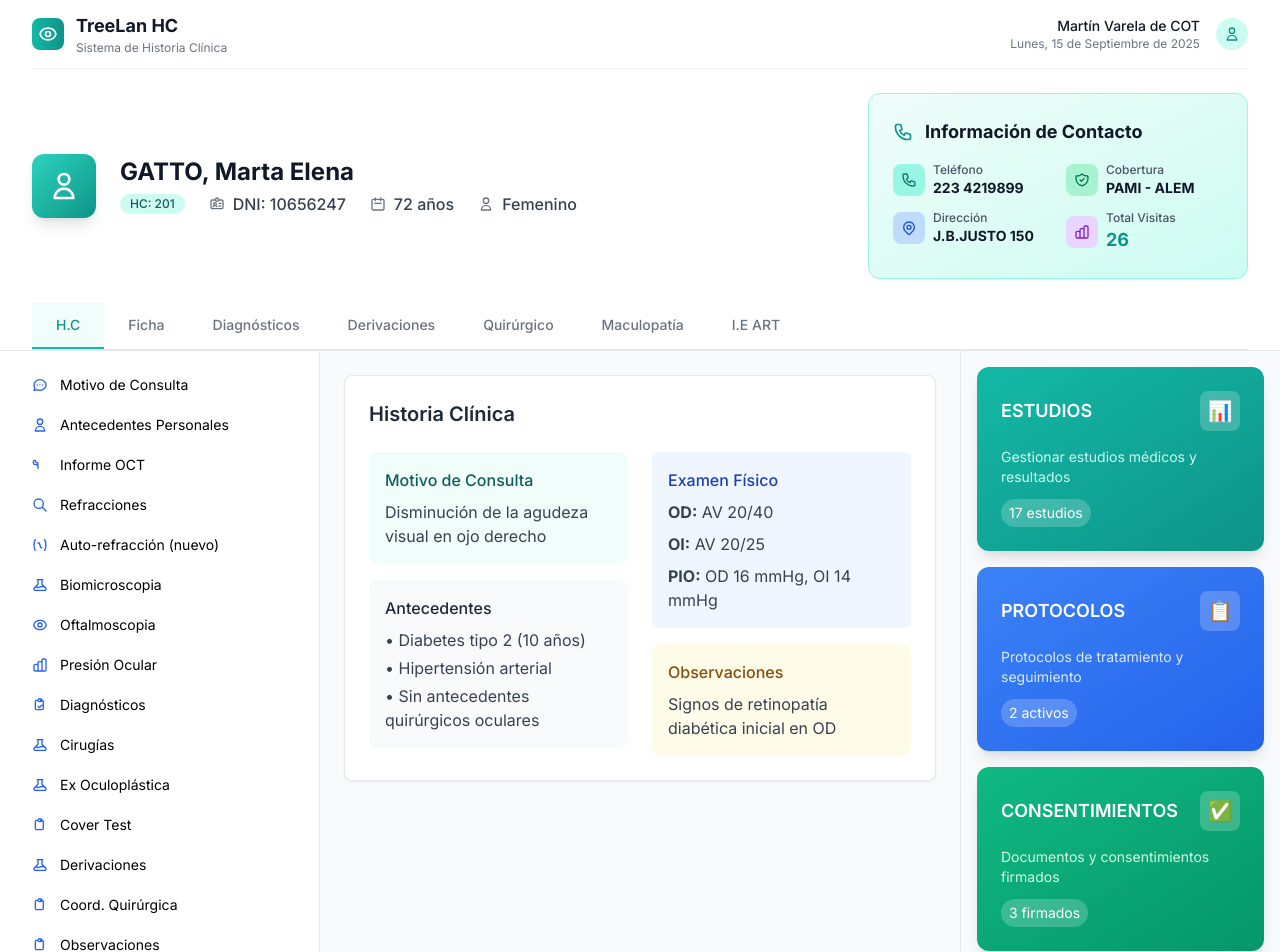
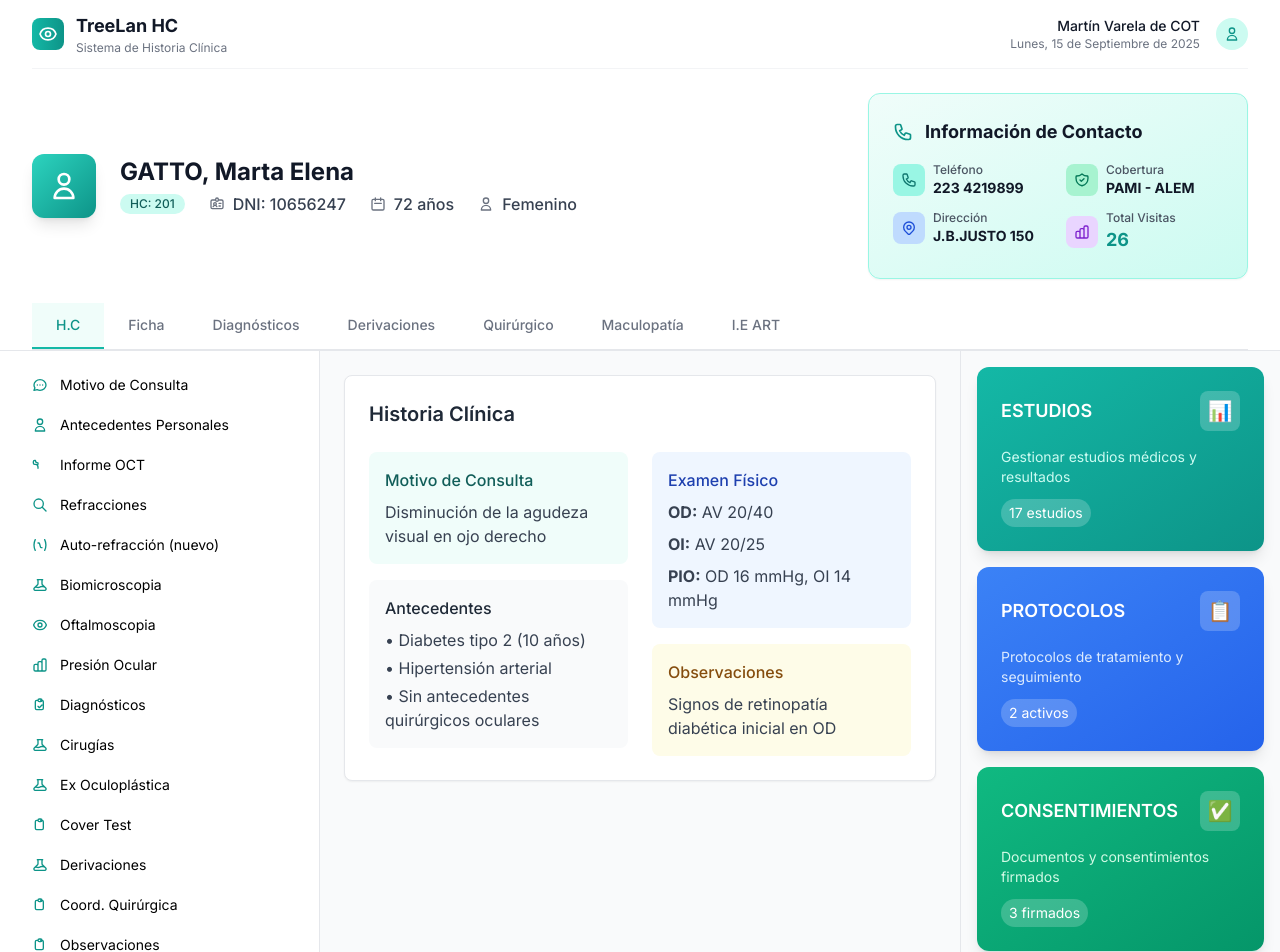
Before and after one commit to Fran-Larrosa-7id/protoHC, an Angular app: page / in a window 1280 px wide. Shown: the top 952 px of the page. Built offline with nearby package versions, Linux system fonts and the light colour scheme.

Commit message:
feat: Update medical options list styling for improved user experience

```diff
--- a/src/app/app.html
+++ b/src/app/app.html
@@ -161,99 +161,99 @@
       <div class="p-4">
         <!-- Medical Options List -->
         <div class="space-y-1 text-sm">
-          <div class="flex items-center py-2 px-3 hover:bg-blue-50 rounded cursor-pointer border-l-4 border-transparent hover:border-blue-500">
-            <svg class="w-4 h-4 mr-3 text-blue-600" fill="none" stroke="currentColor" viewBox="0 0 24 24">
+          <div class="flex items-center py-2 px-3 hover:bg-primary-50 rounded cursor-pointer border-l-4 border-transparent hover:border-primary-500">
+            <svg class="w-4 h-4 mr-3 text-primary-600" fill="none" stroke="currentColor" viewBox="0 0 24 24">
               <path stroke-linecap="round" stroke-linejoin="round" stroke-width="2" d="M8 12h.01M12 12h.01M16 12h.01M21 12c0 4.418-4.03 8-9 8a9.863 9.863 0 01-4.255-.949L3 20l1.395-3.72C3.512 15.042 3 13.574 3 12c0-4.418 4.03-8 9-8s9 3.582 9 8z"></path>
             </svg>
             <span>Motivo de Consulta</span>
           </div>
-          <div class="flex items-center py-2 px-3 hover:bg-blue-50 rounded cursor-pointer border-l-4 border-transparent hover:border-blue-500">
-            <svg class="w-4 h-4 mr-3 text-blue-600" fill="none" stroke="currentColor" viewBox="0 0 24 24">
+          <div class="flex items-center py-2 px-3 hover:bg-primary-50 rounded cursor-pointer border-l-4 border-transparent hover:border-primary-500">
+            <svg class="w-4 h-4 mr-3 text-primary-600" fill="none" stroke="currentColor" viewBox="0 0 24 24">
               <path stroke-linecap="round" stroke-linejoin="round" stroke-width="2" d="M16 7a4 4 0 11-8 0 4 4 0 018 0zM12 14a7 7 0 00-7 7h14a7 7 0 00-7-7z"></path>
             </svg>
             <span>Antecedentes Personales</span>
           </div>
-          <div class="flex items-center py-2 px-3 hover:bg-blue-50 rounded cursor-pointer border-l-4 border-transparent hover:border-blue-500">
-            <svg class="w-4 h-4 mr-3 text-blue-600" fill="none" stroke="currentColor" viewBox="0 0 24 24">
+          <div class="flex items-center py-2 px-3 hover:bg-primary-50 rounded cursor-pointer border-l-4 border-transparent hover:border-primary-500">
+            <svg class="w-4 h-4 mr-3 text-primary-600" fill="none" stroke="currentColor" viewBox="0 0 24 24">
               <path stroke-linecap="round" stroke-linejoin="round" stroke-width="2" d="M9 17v-2a4 4 0 00-4-4H4a2 2 0 01-2-2V7a2 2 0 012-2h1a4 4 0 004 4v2"></path>
             </svg>
             <span>Informe OCT</span>
           </div>
-          <div class="flex items-center py-2 px-3 hover:bg-blue-50 rounded cursor-pointer border-l-4 border-transparent hover:border-blue-500">
-            <svg class="w-4 h-4 mr-3 text-blue-600" fill="none" stroke="currentColor" viewBox="0 0 24 24">
+          <div class="flex items-center py-2 px-3 hover:bg-primary-50 rounded cursor-pointer border-l-4 border-transparent hover:border-primary-500">
+            <svg class="w-4 h-4 mr-3 text-primary-600" fill="none" stroke="currentColor" viewBox="0 0 24 24">
               <path stroke-linecap="round" stroke-linejoin="round" stroke-width="2" d="M21 21l-6-6m2-5a7 7 0 11-14 0 7 7 0 0114 0z"></path>
             </svg>
             <span>Refracciones</span>
           </div>
-          <div class="flex items-center py-2 px-3 hover:bg-blue-50 rounded cursor-pointer border-l-4 border-transparent hover:border-blue-500">
-            <svg class="w-4 h-4 mr-3 text-blue-600" fill="none" stroke="currentColor" viewBox="0 0 24 24">
+          <div class="flex items-center py-2 px-3 hover:bg-primary-50 rounded cursor-pointer border-l-4 border-transparent hover:border-primary-500">
+            <svg class="w-4 h-4 mr-3 text-primary-600" fill="none" stroke="currentColor" viewBox="0 0 24 24">
               <path stroke-linecap="round" stroke-linejoin="round" stroke-width="2" d="M4.871 4A17.926 17.926 0 003 12c0 2.874.673 5.59 1.871 8m14.13 0a17.926 17.926 0 001.87-8c0-2.874-.673-5.59-1.87-8M9 9h1.246a1 1 0 01.961.725l1.586 5.55a1 1 0 00.961.725H15"></path>
             </svg>
             <span>Auto-refracción (nuevo)</span>
           </div>
-          <div class="flex items-center py-2 px-3 hover:bg-blue-50 rounded cursor-pointer border-l-4 border-transparent hover:border-blue-500">
-            <svg class="w-4 h-4 mr-3 text-blue-600" fill="none" stroke="currentColor" viewBox="0 0 24 24">
+          <div class="flex items-center py-2 px-3 hover:bg-primary-50 rounded cursor-pointer border-l-4 border-transparent hover:border-primary-500">
+            <svg class="w-4 h-4 mr-3 text-primary-600" fill="none" stroke="currentColor" viewBox="0 0 24 24">
               <path stroke-linecap="round" stroke-linejoin="round" stroke-width="2" d="M19.428 15.428a2 2 0 00-1.022-.547l-2.387-.477a6 6 0 00-3.86.517l-.318.158a6 6 0 01-3.86.517L6.05 15.21a2 2 0 00-1.806.547M8 4h8l-1 1v5.172a2 2 0 00.586 1.414l5 5c1.26 1.26.367 3.414-1.415 3.414H4.828c-1.782 0-2.674-2.154-1.414-3.414l5-5A2 2 0 009 10.172V5L8 4z"></path>
             </svg>
             <span>Biomicroscopia</span>
           </div>
-          <div class="flex items-center py-2 px-3 hover:bg-blue-50 rounded cursor-pointer border-l-4 border-transparent hover:border-blue-500">
-            <svg class="w-4 h-4 mr-3 text-blue-600" fill="none" stroke="currentColor" viewBox="0 0 24 24">
+          <div class="flex items-center py-2 px-3 hover:bg-primary-50 rounded cursor-pointer border-l-4 border-transparent hover:border-primary-500">
+            <svg class="w-4 h-4 mr-3 text-primary-600" fill="none" stroke="currentColor" viewBox="0 0 24 24">
               <path stroke-linecap="round" stroke-linejoin="round" stroke-width="2" d="M15 12a3 3 0 11-6 0 3 3 0 016 0z"></path>
               <path stroke-linecap="round" stroke-linejoin="round" stroke-width="2" d="M2.458 12C3.732 7.943 7.523 5 12 5c4.478 0 8.268 2.943 9.542 7-1.274 4.057-5.064 7-9.542 7-4.477 0-8.268-2.943-9.542-7z"></path>
             </svg>
             <span>Oftalmoscopia</span>
           </div>
-          <div class="flex items-center py-2 px-3 hover:bg-blue-50 rounded cursor-pointer border-l-4 border-transparent hover:border-blue-500">
-            <svg class="w-4 h-4 mr-3 text-blue-600" fill="none" stroke="currentColor" viewBox="0 0 24 24">
+          <div class="flex items-center py-2 px-3 hover:bg-primary-50 rounded cursor-pointer border-l-4 border-transparent hover:border-primary-500">
+            <svg class="w-4 h-4 mr-3 text-primary-600" fill="none" stroke="currentColor" viewBox="0 0 24 24">
               <path stroke-linecap="round" stroke-linejoin="round" stroke-width="2" d="M9 19v-6a2 2 0 00-2-2H5a2 2 0 00-2 2v6a2 2 0 002 2h2a2 2 0 002-2zm0 0V9a2 2 0 012-2h2a2 2 0 012 2v10m-6 0a2 2 0 002 2h2a2 2 0 002-2m0 0V5a2 2 0 012-2h2a2 2 0 012 2v14a2 2 0 01-2 2h-2a2 2 0 01-2-2z"></path>
             </svg>
             <span>Presión Ocular</span>
           </div>
-          <div class="flex items-center py-2 px-3 hover:bg-blue-50 rounded cursor-pointer border-l-4 border-transparent hover:border-blue-500">
-            <svg class="w-4 h-4 mr-3 text-blue-600" fill="none" stroke="currentColor" viewBox="0 0 24 24">
+          <div class="flex items-center py-2 px-3 hover:bg-primary-50 rounded cursor-pointer border-l-4 border-transparent hover:border-primary-500">
+            <svg class="w-4 h-4 mr-3 text-primary-600" fill="none" stroke="currentColor" viewBox="0 0 24 24">
               <path stroke-linecap="round" stroke-linejoin="round" stroke-width="2" d="M9 5H7a2 2 0 00-2 2v10a2 2 0 002 2h8a2 2 0 002-2V7a2 2 0 00-2-2h-2M9 5a2 2 0 002 2h2a2 2 0 002-2M9 5a2 2 0 012-2h2a2 2 0 012 2m-6 9l2 2 4-4"></path>
             </svg>
             <span>Diagnósticos</span>
           </div>
-          <div class="flex items-center py-2 px-3 hover:bg-blue-50 rounded cursor-pointer border-l-4 border-transparent hover:border-blue-500">
-            <svg class="w-4 h-4 mr-3 text-blue-600" fill="none" stroke="currentColor" viewBox="0 0 24 24">
+          <div class="flex items-center py-2 px-3 hover:bg-primary-50 rounded cursor-pointer border-l-4 border-transparent hover:border-primary-500">
+            <svg class="w-4 h-4 mr-3 text-primary-600" fill="none" stroke="currentColor" viewBox="0 0 24 24">
               <path stroke-linecap="round" stroke-linejoin="round" stroke-width="2" d="M19.428 15.428a2 2 0 00-1.022-.547l-2.387-.477a6 6 0 00-3.86.517l-.318.158a6 6 0 01-3.86.517L6.05 15.21a2 2 0 00-1.806.547M8 4h8l-1 1v5.172a2 2 0 00.586 1.414l5 5c1.26 1.26.367 3.414-1.415 3.414H4.828c-1.782 0-2.674-2.154-1.414-3.414l5-5A2 2 0 009 10.172V5L8 4z"></path>
             </svg>
             <span>Cirugías</span>
           </div>
-          <div class="flex items-center py-2 px-3 hover:bg-blue-50 rounded cursor-pointer border-l-4 border-transparent hover:border-blue-500">
-            <svg class="w-4 h-4 mr-3 text-blue-600" fill="none" stroke="currentColor" viewBox="0 0 24 24">
+          <div class="flex items-center py-2 px-3 hover:bg-primary-50 rounded cursor-pointer border-l-4 border-transparent hover:border-primary-500">
+            <svg class="w-4 h-4 mr-3 text-primary-600" fill="none" stroke="currentColor" viewBox="0 0 24 24">
               <path stroke-linecap="round" stroke-linejoin="round" stroke-width="2" d="M19.428 15.428a2 2 0 00-1.022-.547l-2.387-.477a6 6 0 00-3.86.517l-.318.158a6 6 0 01-3.86.517L6.05 15.21a2 2 0 00-1.806.547M8 4h8l-1 1v5.172a2 2 0 00.586 1.414l5 5c1.26 1.26.367 3.414-1.415 3.414H4.828c-1.782 0-2.674-2.154-1.414-3.414l5-5A2 2 0 009 10.172V5L8 4z"></path>
             </svg>
             <span>Ex Oculoplástica</span>
           </div>
-          <div class="flex items-center py-2 px-3 hover:bg-blue-50 rounded cursor-pointer border-l-4 border-transparent hover:border-blue-500">
-            <svg class="w-4 h-4 mr-3 text-blue-600" fill="none" stroke="currentColor" viewBox="0 0 24 24">
+          <div class="flex items-center py-2 px-3 hover:bg-primary-50 rounded cursor-pointer border-l-4 border-transparent hover:border-primary-500">
+            <svg class="w-4 h-4 mr-3 text-primary-600" fill="none" stroke="currentColor" viewBox="0 0 24 24">
               <path stroke-linecap="round" stroke-linejoin="round" stroke-width="2" d="M9 5H7a2 2 0 00-2 2v10a2 2 0 002 2h8a2 2 0 002-2V7a2 2 0 00-2-2h-2M9 5a2 2 0 002 2h2a2 2 0 002-2M9 5a2 2 0 012-2h2a2 2 0 012 2"></path>
             </svg>
             <span>Cover Test</span>
           </div>
-          <div class="flex items-center py-2 px-3 hover:bg-blue-50 rounded cursor-pointer border-l-4 border-transparent hover:border-blue-500">
-            <svg class="w-4 h-4 mr-3 text-blue-600" fill="none" stroke="currentColor" viewBox="0 0 24 24">
+          <div class="flex items-center py-2 px-3 hover:bg-primary-50 rounded cursor-pointer border-l-4 border-transparent hover:border-primary-500">
+            <svg class="w-4 h-4 mr-3 text-primary-600" fill="none" stroke="currentColor" viewBox="0 0 24 24">
               <path stroke-linecap="round" stroke-linejoin="round" stroke-width="2" d="M19.428 15.428a2 2 0 00-1.022-.547l-2.387-.477a6 6 0 00-3.86.517l-.318.158a6 6 0 01-3.86.517L6.05 15.21a2 2 0 00-1.806.547M8 4h8l-1 1v5.172a2 2 0 00.586 1.414l5 5c1.26 1.26.367 3.414-1.415 3.414H4.828c-1.782 0-2.674-2.154-1.414-3.414l5-5A2 2 0 009 10.172V5L8 4z"></path>
             </svg>
             <span>Derivaciones</span>
           </div>
-          <div class="flex items-center py-2 px-3 hover:bg-blue-50 rounded cursor-pointer border-l-4 border-transparent hover:border-blue-500">
-            <svg class="w-4 h-4 mr-3 text-blue-600" fill="none" stroke="currentColor" viewBox="0 0 24 24">
+          <div class="flex items-center py-2 px-3 hover:bg-primary-50 rounded cursor-pointer border-l-4 border-transparent hover:border-primary-500">
+            <svg class="w-4 h-4 mr-3 text-primary-600" fill="none" stroke="currentColor" viewBox="0 0 24 24">
               <path stroke-linecap="round" stroke-linejoin="round" stroke-width="2" d="M9 5H7a2 2 0 00-2 2v10a2 2 0 002 2h8a2 2 0 002-2V7a2 2 0 00-2-2h-2M9 5a2 2 0 002 2h2a2 2 0 002-2M9 5a2 2 0 012-2h2a2 2 0 012 2"></path>
             </svg>
             <span>Coord. Quirúrgica</span>
           </div>
-          <div class="flex items-center py-2 px-3 hover:bg-blue-50 rounded cursor-pointer border-l-4 border-transparent hover:border-blue-500">
-            <svg class="w-4 h-4 mr-3 text-blue-600" fill="none" stroke="currentColor" viewBox="0 0 24 24">
+          <div class="flex items-center py-2 px-3 hover:bg-primary-50 rounded cursor-pointer border-l-4 border-transparent hover:border-primary-500">
+            <svg class="w-4 h-4 mr-3 text-primary-600" fill="none" stroke="currentColor" viewBox="0 0 24 24">
               <path stroke-linecap="round" stroke-linejoin="round" stroke-width="2" d="M9 5H7a2 2 0 00-2 2v10a2 2 0 002 2h8a2 2 0 002-2V7a2 2 0 00-2-2h-2M9 5a2 2 0 002 2h2a2 2 0 002-2M9 5a2 2 0 012-2h2a2 2 0 012 2"></path>
             </svg>
             <span>Observaciones</span>
           </div>
-          <div class="flex items-center py-2 px-3 hover:bg-blue-50 rounded cursor-pointer border-l-4 border-transparent hover:border-blue-500">
-            <svg class="w-4 h-4 mr-3 text-blue-600" fill="none" stroke="currentColor" viewBox="0 0 24 24">
+          <div class="flex items-center py-2 px-3 hover:bg-primary-50 rounded cursor-pointer border-l-4 border-transparent hover:border-primary-500">
+            <svg class="w-4 h-4 mr-3 text-primary-600" fill="none" stroke="currentColor" viewBox="0 0 24 24">
               <path stroke-linecap="round" stroke-linejoin="round" stroke-width="2" d="M8 7V3m8 4V3m-9 8h10M5 21h14a2 2 0 002-2V7a2 2 0 00-2-2H5a2 2 0 00-2 2v12a2 2 0 002 2z"></path>
             </svg>
             <span>Datos Estadísticos</span>
```
